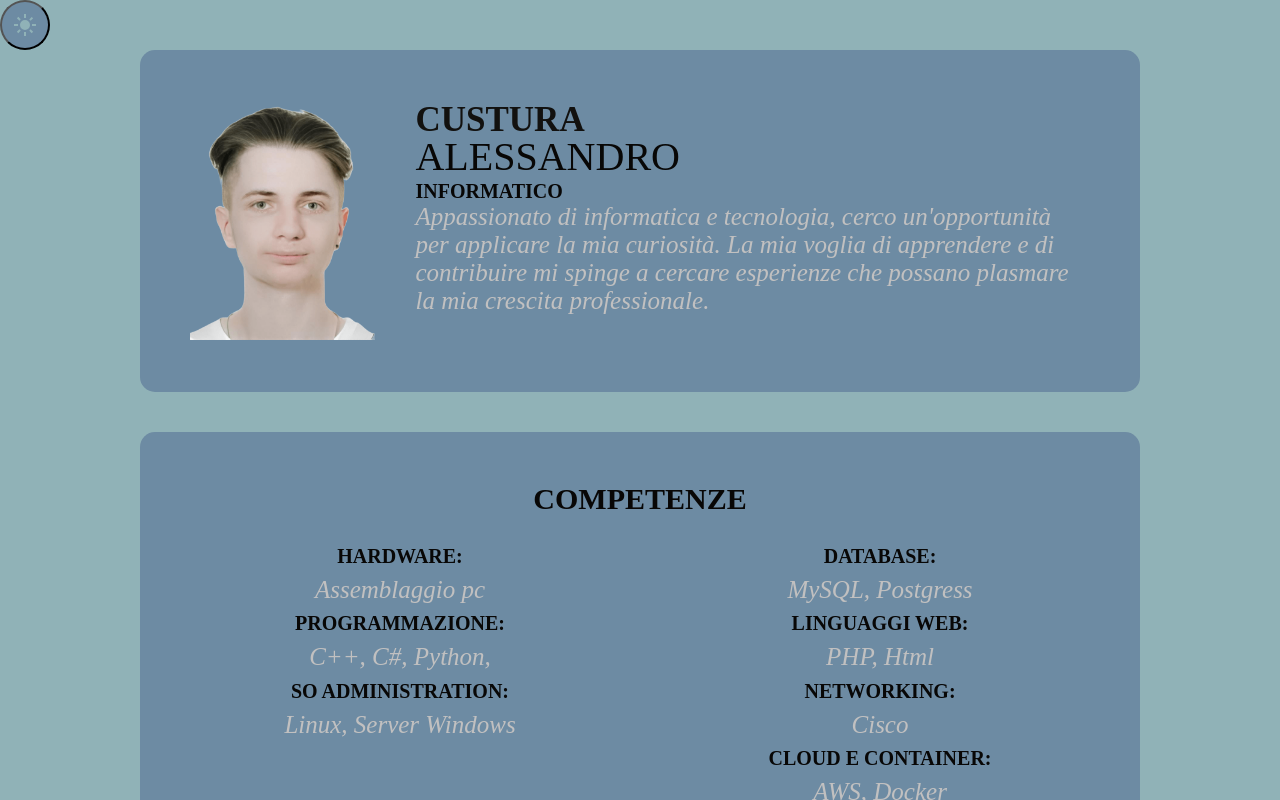
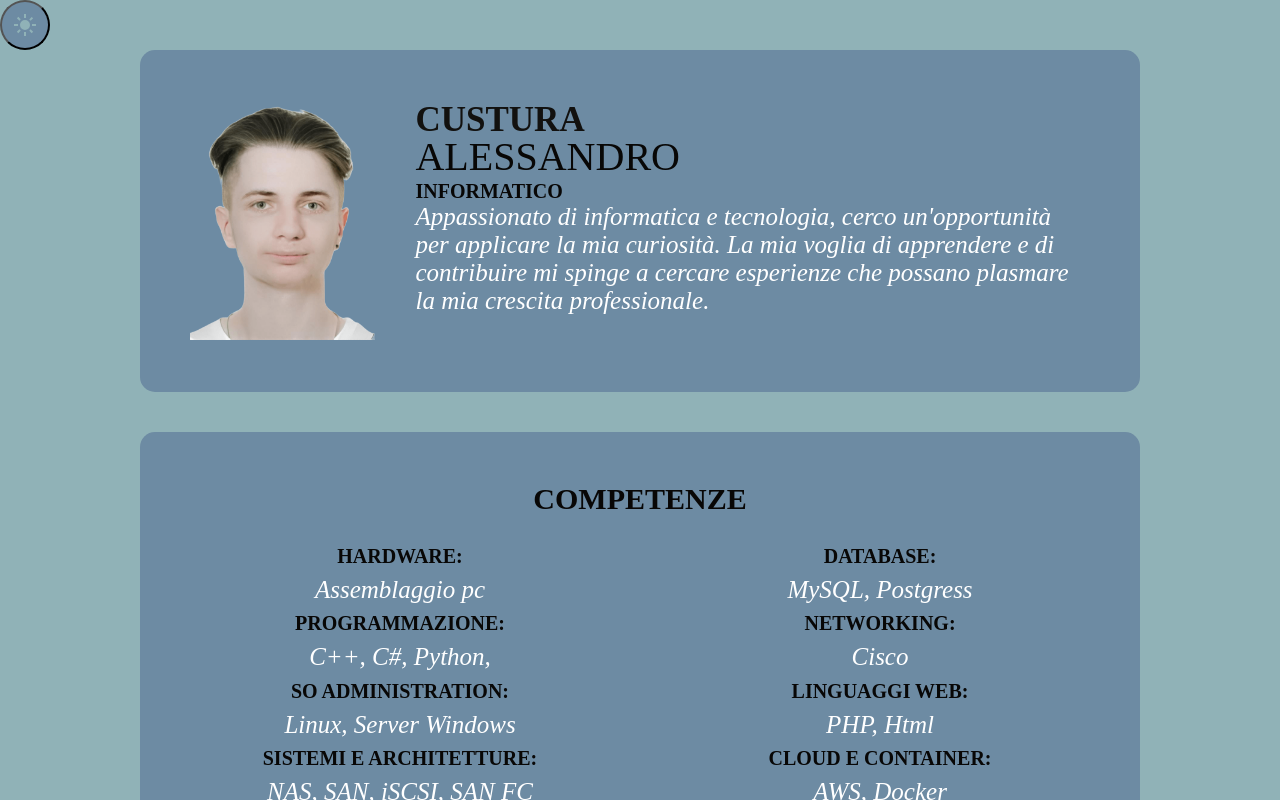
Before and after one commit to Pxnjo/SitoWeb, a plain HTML site: page index.html in a window 1280 px wide. Both pictures are taken after a click on the button 25 px from the left and 25 px from the top of the page. Shown: the top 800 px of the page. Drawn offline with Linux system fonts and the light colour scheme.

Commit message:
aggiunte competenze

```diff
--- a/index.html
+++ b/index.html
@@ -54,16 +54,18 @@
                             <span>C++, C#, Python,</span>
                         <p class="title_list">SO Administration:</p>
                             <span>Linux, Server Windows</span>
+                        <p class="title_list">Sistemi e Architetture:</p>
+                            <span>NAS, SAN, iSCSI, SAN FC</span>
                     </div>
                 </div>
                 <div class="skill_colonna_2">
                     <div class="skills_list">
                         <p class="title_list">Database:</p>
                             <span>MySQL, Postgress</span>
+                        <p class="title_list">Networking:</p>
+                            <span>Cisco</span>
                         <p class="title_list">Linguaggi Web:</p>
                             <span>PHP, Html</span>
-                        <p class="title_list">Networking:</p>
-                            <span>Cisco</span>
                         <p class="title_list">Cloud e Container:</p>
                             <span>AWS, Docker</span>
                     </div>
--- a/style.css
+++ b/style.css
@@ -19,7 +19,7 @@
     --body-color: #90b2b7;
     --curriculum-color: #6d8ba3;
     --mini-title-text-color: #12110f;
-    --description-color: #c1c0c0;
+    --description-color: #ffffff;
     --title-color-beige: #080706;
 }
 .body {
@@ -172,6 +172,7 @@ img {
 }
 
 /* Istruzione */
+
 .group-2 {
     grid-column: 1 / -1;
     display: grid;
```
